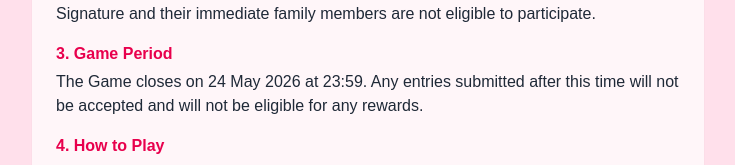
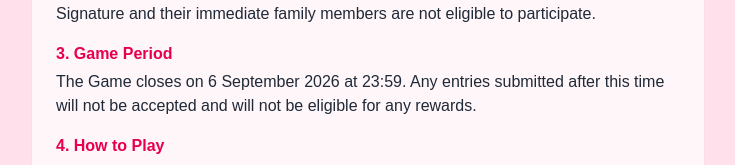
Before and after one commit to johnfong279/Food_game, a Next.js app: page /terms in a window 1280 px wide. Shown: the part 358-523 px from the top of the page, without its empty margins (272-1007 px from the left). Built offline with nearby package versions, Linux system fonts and the light colour scheme.

Commit message:
Extend contest end date to September 6

```diff
--- a/src/components/TermsContent.tsx
+++ b/src/components/TermsContent.tsx
@@ -26,7 +26,7 @@ export function TermsContent() {
         <section className="space-y-1">
           <h2 className="font-semibold text-sakura-600">3. Game Period</h2>
           <p>
-            The Game closes on 24 May 2026 at 23:59. Any entries submitted
+            The Game closes on 6 September 2026 at 23:59. Any entries submitted
             after this time will not be accepted and will not be eligible for
             any rewards.
           </p>
--- a/src/lib/contest.ts
+++ b/src/lib/contest.ts
@@ -1,4 +1,4 @@
-export const GAME_CLOSES_AT_ISO = "2026-05-25T03:59:00.000Z";
+export const GAME_CLOSES_AT_ISO = "2026-09-07T03:59:00.000Z";
 export const GAME_CLOSES_AT_MS = new Date(GAME_CLOSES_AT_ISO).getTime();
 
 export function isGameClosed(now = Date.now()) {
```
Also changed, not shown: 1 other file (tests, documents, lock files or other folders).
